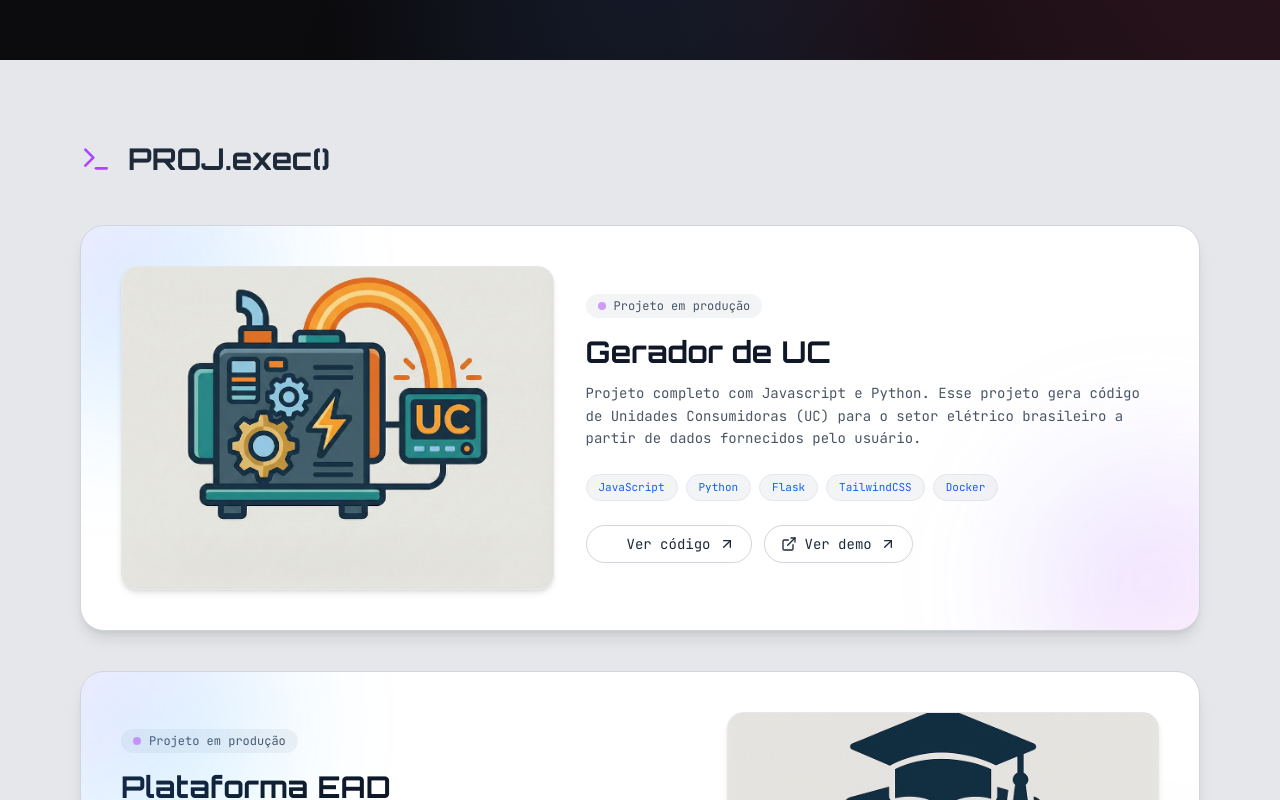
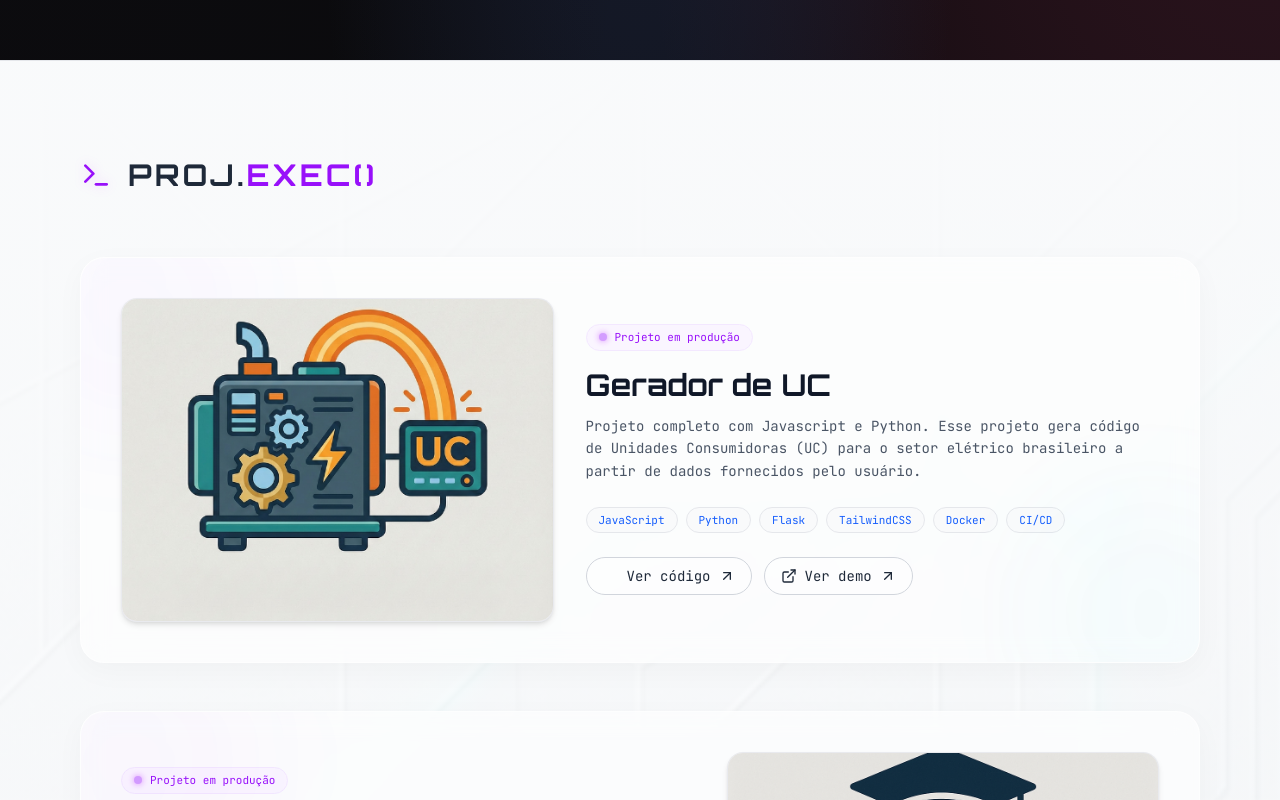
Before and after one commit to mibess/portifolio, a Next.js app in the folder frontend/: page / in a window 1280 px wide. Shown: the part 3760-4560 px from the top of the page. Built offline with nearby package versions, Linux system fonts and the light colour scheme; some icons are missing.

Commit message:
add project videos

```diff
--- /dev/null
+++ b/frontend/app/components/project-video-preview.tsx
@@ -0,0 +1,30 @@
+
+import { useState } from "react";
+
+// If the video is missing or fails to load, it collapses gracefully and returns null.
+export const ProjectVideoPreview = ({ videoUrl, title }: { videoUrl?: string; title: string }) => {
+  const [videoError, setVideoError] = useState(false);
+
+  if (!videoUrl || videoError) return null;
+
+  return (
+    <div className="mt-6 mb-6 w-full">
+
+      <div className="relative aspect-video w-full      overflow-hidden rounded-2xl border border-gray-200/80 bg-gray-50 shadow-sm transition-all duration-300 group-hover:border-purple-300/40 group-hover:shadow-[0_4px_20px_rgba(188,19,254,0.04)]">
+        {/* Liquid glass light reflections */}
+        <div className="absolute inset-0 bg-linear-to-tr from-white/0 via-white/10 to-white/20 opacity-30 z-10 pointer-events-none" />
+
+        <video
+          src={videoUrl}
+          autoPlay
+          loop
+          muted
+          playsInline
+          className="absolute inset-0 w-full h-full z-0 transition-transform duration-700 ease-out group-hover:scale-[1.03] rounded-2xl"
+          onError={() => setVideoError(true)}
+          style={{ pointerEvents: "none" }}
+        />
+      </div>
+    </div>
+  );
+};
--- a/frontend/app/components/projects.tsx
+++ b/frontend/app/components/projects.tsx
@@ -1,33 +1,52 @@
+"use client";
+
 import { ArrowUpRight, ExternalLink, Terminal } from "lucide-react";
 import { projectsData } from "@/lib/projects-data";
 import Image from "next/image";
 import { SiGithub } from "@icons-pack/react-simple-icons";
+import { ProjectVideoPreview } from "./project-video-preview";
 
 export default function Projects() {
   return (
-    <section id="projects" className="py-20 bg-gray-200 relative border-y border-gray-200">
-        <div className="max-w-6xl mx-auto px-4">
-          <div className="flex items-center mb-12">
-            <span className="text-purple-500 mr-4"><Terminal className="w-8 h-8" /></span>
-            <h3 className="text-3xl font-display font-bold text-gray-800">PROJ.exec()</h3>
+    <section id="projects" className="py-24 bg-gray-50 relative border-y border-gray-200 overflow-hidden">
+      {/* Background Image Effect */}
+      <div className="absolute inset-0 z-0 select-none pointer-events-none">
+        <Image
+          src="/projects-bg.png"
+          alt="Projects Background"
+          fill
+          className="object-cover opacity-25"
+          priority
+        />
+        <div className="absolute inset-0 bg-linear-to-b from-gray-50 via-transparent to-gray-50"></div>
       </div>
 
-          <div className="space-y-10">
+      <div className="relative z-10 max-w-6xl mx-auto px-4">
+        <div className="flex items-center mb-16">
+          <span className="text-purple-600 mr-4">
+            <Terminal className="w-8 h-8 drop-shadow-[0_0_6px_rgba(188,19,254,0.2)]" />
+          </span>
+          <h3 className="text-3xl font-display font-bold text-gray-800 tracking-widest uppercase">
+            PROJ.<span className="text-purple-600">exec()</span>
+          </h3>
+        </div>
+
+        <div className="space-y-12">
           {projectsData.map((project, index) => {
             const reverse = index % 2 !== 0;
             return (
-                <article
-                  key={project.title}
-                  className="group relative overflow-hidden rounded-3xl border border-gray-300 bg-white shadow-lg flex flex-col lg:flex-row items-center gap-8 p-8 md:p-10 transition-transform duration-200 ease-out hover:-translate-y-1"
-                >
-                  <div className="pointer-events-none absolute -left-24 -top-24 w-72 h-72 rounded-full bg-gradient-to-br from-purple-500/20 via-blue-500/15 to-cyan-400/15 blur-3xl transition-transform duration-700 ease-out group-hover:translate-x-6 group-hover:translate-y-4" />
-                  <div className="pointer-events-none absolute -right-20 -bottom-20 w-64 h-64 rounded-full bg-gradient-to-br from-blue-500/15 via-purple-500/15 to-pink-400/15 blur-3xl transition-transform duration-700 ease-out group-hover:-translate-x-6 group-hover:-translate-y-2" />
+              <article key={project.title} className="flex flex-col relative overflow-hidden rounded-3xl border border-white/50 bg-white/60 hover:bg-white/80 backdrop-blur-md transition-all duration-300 ease-out hover:border-purple-300/30 hover:-translate-y-1 shadow-[0_8px_30px_rgba(0,0,0,0.03)] hover:shadow-[0_20px_40px_rgba(188,19,254,0.05)]">
 
-                  <div
-                    className={`relative w-full lg:w-5/12 ${reverse ? "lg:order-2" : ""}`}
-                  >
-                    <div className="relative aspect-[4/3] overflow-hidden rounded-2xl border border-gray-200 bg-gray-50 shadow-md transition-transform duration-200 ease-out group-hover:shadow-lg group-hover:-translate-y-1">
-                      <div className="absolute inset-0 bg-gradient-to-tr from-purple-500/10 via-transparent to-blue-500/10 transition-transform duration-700 ease-out group-hover:translate-x-2 group-hover:-translate-y-2" />
+                <div className="group  flex flex-col lg:flex-row items-center gap-8 p-8 md:p-10">
+                  {/* Liquid glass border-glow and ambient backdrop glow effects */}
+                  <div className="pointer-events-none absolute -inset-px rounded-3xl bg-linear-to-r from-purple-500/0 via-cyan-500/0 to-purple-500/0 opacity-0 group-hover:opacity-100 group-hover:from-purple-500/5 group-hover:via-cyan-400/5 group-hover:to-purple-500/5 transition-all duration-700 -z-10" />
+                  <div className="pointer-events-none absolute -left-24 -top-24 w-72 h-72 rounded-full bg-purple-500/5 blur-3xl opacity-60 transition-transform duration-700 ease-out group-hover:translate-x-6 group-hover:translate-y-4" />
+                  <div className="pointer-events-none absolute -right-20 -bottom-20 w-64 h-64 rounded-full bg-cyan-400/5 blur-3xl opacity-60 transition-transform duration-700 ease-out group-hover:-translate-x-6 group-hover:-translate-y-2" />
+
+                  {/* Left/Right Media Column - Original Static Logo Image */}
+                  <div className={`relative w-full lg:w-5/12 ${reverse ? "lg:order-2" : ""}`}>
+                    <div className="relative aspect-4/3 overflow-hidden rounded-2xl border border-gray-200/80 bg-gray-50 shadow-md transition-all duration-300 ease-out group-hover:shadow-[0_8px_25px_rgba(188,19,254,0.06)] group-hover:border-purple-300/40">
+                      <div className="absolute inset-0 bg-linear-to-tr from-purple-500/5 via-transparent to-blue-500/5 transition-transform duration-700 ease-out group-hover:translate-x-2 group-hover:-translate-y-2" />
                       <Image
                         src={project.imageUrl}
                         alt={project.title}
@@ -39,24 +58,26 @@ export default function Projects() {
                     </div>
                   </div>
 
+                  {/* Left/Right Text Column */}
                   <div className={`flex-1 text-left ${reverse ? "lg:order-1" : ""}`}>
-                    <div className="inline-flex items-center gap-2 rounded-full bg-gray-100 px-3 py-1 text-xs font-mono text-gray-600 mb-4 transition-colors duration-200 ease-out group-hover:bg-purple-50">
-                      <div className="h-2 w-2 rounded-full bg-purple-500 animate-pulse" ></div>
+                    <div className="inline-flex items-center gap-2 rounded-full bg-purple-50 border border-purple-100 px-3 py-1 text-[11px] font-mono text-purple-600 mb-4 transition-all duration-300 group-hover:bg-purple-100/70 group-hover:border-purple-200">
+                      <div className="h-2 w-2 rounded-full bg-purple-500 animate-pulse shadow-[0_0_6px_#bc13fe]" />
                       Projeto em produção
                     </div>
 
-                    <h4 className="text-3xl font-display font-bold text-gray-900 mb-3">
+                    <h4 className="text-3xl font-display font-bold text-gray-900 group-hover:text-purple-600 transition-colors duration-300 mb-3">
                       {project.title}
                     </h4>
+
                     <p className="text-gray-600 font-mono text-sm leading-relaxed mb-6">
                       {project.description}
                     </p>
 
                     <div className="flex flex-wrap gap-2 mb-6">
-                      {project.tags.slice(0, 5).map((tag) => (
+                      {project.tags.slice(0, 6).map((tag) => (
                         <span
                           key={tag}
-                          className="text-[11px] px-3 py-1 rounded-full border border-gray-200 bg-gray-100 text-blue-600 font-mono transition-transform duration-200 ease-out group-hover:translate-y-[-1px]"
+                          className="text-[11px] px-3 py-1 rounded-full border border-gray-200 bg-gray-50 text-blue-600 font-mono transition-all duration-300 group-hover:border-purple-200 group-hover:bg-purple-50/50 hover:translate-y-[-1px]"
                         >
                           {tag}
                         </span>
@@ -68,7 +89,7 @@ export default function Projects() {
                         href={project.githubUrl}
                         target="_blank"
                         rel="noopener noreferrer"
-                        className="group/link inline-flex items-center gap-2 rounded-full border border-gray-300 px-4 py-2 text-gray-800 transition-colors duration-200 ease-out hover:border-purple-400 hover:text-purple-600"
+                        className="group/link inline-flex items-center gap-2 rounded-full border border-gray-300 bg-white/30 px-4 py-2 text-gray-800 font-mono transition-all duration-200 ease-out hover:border-purple-400 hover:text-purple-600 hover:bg-purple-50/40"
                         aria-label={`Código no GitHub de ${project.title}`}
                       >
                         <SiGithub className="w-4 h-4" />
@@ -81,15 +102,22 @@ export default function Projects() {
                           href={project.demoUrl}
                           target="_blank"
                           rel="noopener noreferrer"
-                          className="group/link inline-flex items-center gap-2 rounded-full border border-gray-300 px-4 py-2 text-gray-800 transition-colors duration-200 ease-out hover:border-blue-400 hover:text-blue-600"
+                          className="group/link inline-flex items-center gap-2 rounded-full border border-gray-300 bg-white/30 px-4 py-2 text-gray-800 font-mono transition-all duration-200 ease-out hover:border-cyan-400 hover:text-cyan-600 hover:bg-cyan-50/40"
                           aria-label={`Demo online de ${project.title}`}
                         >
                           <ExternalLink className="w-4 h-4" />
                           <span>Ver demo</span>
-                          <ArrowUpRight className="w-4 h-4 transition-transform duration-200 ease-out group-hover/link:translate-x-1 group-hover/link:-translate-y-[2px]" />
+                          <ArrowUpRight className="w-4 h-4 transition-transform duration-200 ease-out group-hover/link:translate-x-1 group-hover/link:-translate-y-0.5" />
                         </a>
                       )}
                     </div>
+                  </div>
+                </div>
+
+                {/* Looping preview video of the project, placed below but inside the card */}
+                <div className="w-full px-10">
+
+                  <ProjectVideoPreview videoUrl={project.videoUrl} title={project.title} />
                 </div>
               </article>
             );
--- a/frontend/lib/projects-data.ts
+++ b/frontend/lib/projects-data.ts
@@ -2,6 +2,7 @@ export interface ProjectInfo {
   title: string;
   description: string;
   imageUrl: string;
+  videoUrl?: string;
   tags: string[];
   githubUrl: string;
   demoUrl: string | null;
@@ -13,6 +14,7 @@ export const projectsData: ProjectInfo[] = [
     description:
       "Projeto completo com Javascript e Python. Esse projeto gera código de Unidades Consumidoras (UC) para o setor elétrico brasileiro a partir de dados fornecidos pelo usuário.",
     imageUrl: "/logo-gerador-uc.png",
+    videoUrl: "/video-gerador-uc.mov",
     tags: [
       "JavaScript",
       "Python",
@@ -29,6 +31,7 @@ export const projectsData: ProjectInfo[] = [
     description:
       "Projeto completo com Angular e Spring Boot. Baseado na arquitetura de micro serviços esse projeto é uma plataforma de cursos online com funcionalidades como autenticação, gerenciamento de cursos, aulas em vídeo e painel administrativo.",
     imageUrl: "/logo-ead-plataform.png",
+    videoUrl: "/video-ead.mov",
     tags: [
       "Java",
       "Spring Boot",
@@ -48,6 +51,7 @@ export const projectsData: ProjectInfo[] = [
     description:
       "Sistema de Login completo utilizando Spring Boot, Google Auth e Keycloak, com funcionalidades de autenticação, autorização e gerenciamento de usuários.",
     imageUrl: "/logo-auth-system.png",
+    videoUrl: "/video-auth.mov",
     tags: [
       "Java",
       "Spring Boot",
@@ -67,6 +71,7 @@ export const projectsData: ProjectInfo[] = [
     description:
       "Sistema de Processamento de Dados - Este é um sistema web desenvolvido para processar dados de candidatos a doadores fornecidos por uma agência de banco de sangue.",
     imageUrl: "/logo-banco-de-sangue.png",
+    videoUrl: "/video-agencia-citel.mov",
     tags: [
       "Java",
       "Spring Boot",
@@ -84,6 +89,7 @@ export const projectsData: ProjectInfo[] = [
     description:
       "Com essa aplicação podemos listar, cadastrar, editar e excluir um card de pensamento.",
     imageUrl: "/logo-cards.png",
+    videoUrl: "/video-cards-ms.mov",
     tags: [
       "Angular",
       "Java",
@@ -103,6 +109,7 @@ export const projectsData: ProjectInfo[] = [
     description:
       "Com essa aplicação podemos armazenar e gerenciar senhas pessoais, garantindo segurança e facilidade de acesso.",
     imageUrl: "/logo-secrets.png",
+    videoUrl: "/video-secrets.mov",
     tags: [
       "Angular",
       "Java",
```
Also changed, not shown: frontend/public/projects-bg.png (added), 1 other file (tests, documents, lock files or other folders). Lines whose indentation alone changed are shown as unchanged.
